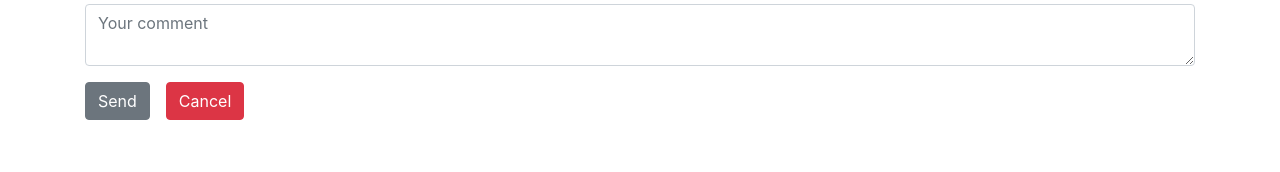
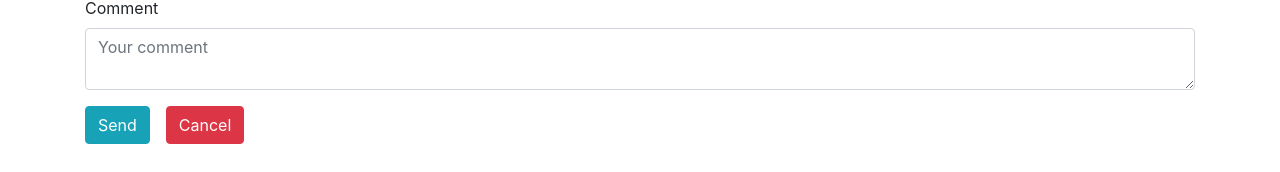
Before and after one commit to kbeksss/control-work-10-Beksultan-Kadyrbekov, a React (Create React App) app in the folder front-end/: page /post/1 in a window 1280 px wide. Both pictures are taken after a click on the button "Write Comment". Shown: the part 477-649 px from the top of the page. Built offline with nearby package versions, Linux system fonts and the light colour scheme; no server answers.

Commit message:
edited some parts

```diff
--- a/front-end/src/components/SinglePost/SinglePost.js
+++ b/front-end/src/components/SinglePost/SinglePost.js
@@ -29,7 +29,7 @@ const SinglePost = props => {
         // eslint-disable-next-line
     }, []);
     return (
-        <Container className='mt-5'>
+        <Container className='mt-5 py-4'>
             <Button color='primary' tag={NavLink} to='/'>All News</Button>
             {props.singlePost && (
                 <div className='mt-3'>
@@ -51,7 +51,7 @@ const SinglePost = props => {
                         <Label for="comment">Comment</Label>
                         <Input type="textarea" value={commentForm.comment} onChange={inputChangeHandler} name="comment" id="comment" placeholder="Your comment" />
                     </FormGroup>
-                    <Button type='submit'>Send</Button>
+                    <Button color='info' type='submit'>Send</Button>
                     <Button className='ml-3' type='button' color='danger' onClick={() => toggleForm(false)}>Cancel</Button>
                 </Form>
             )}
```
